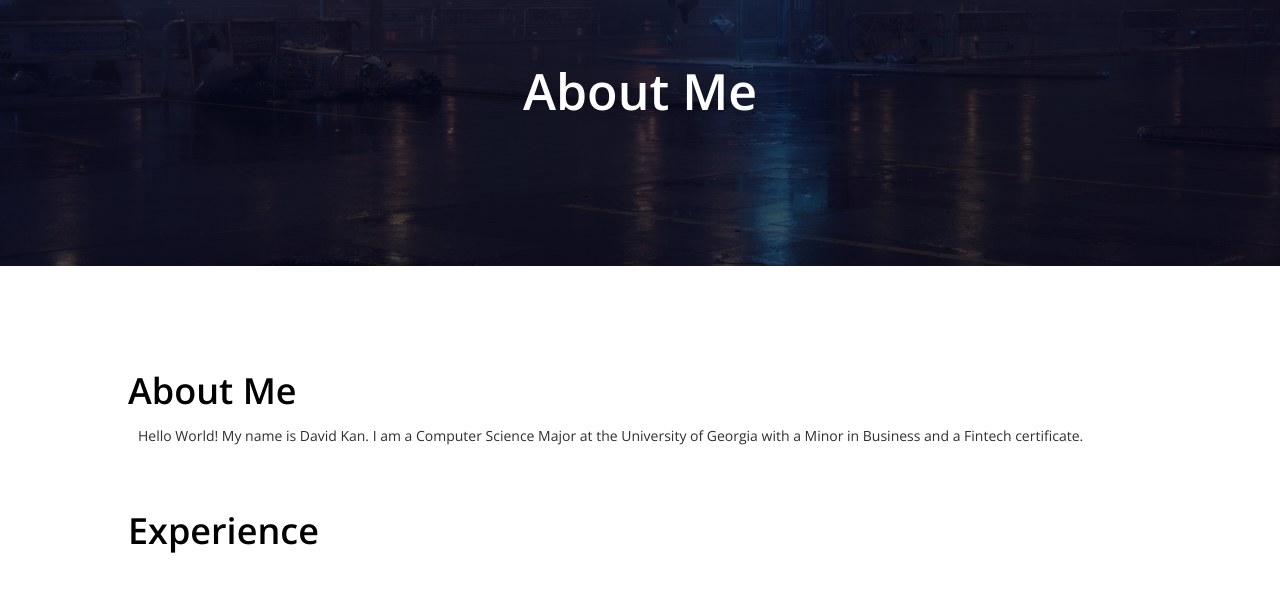
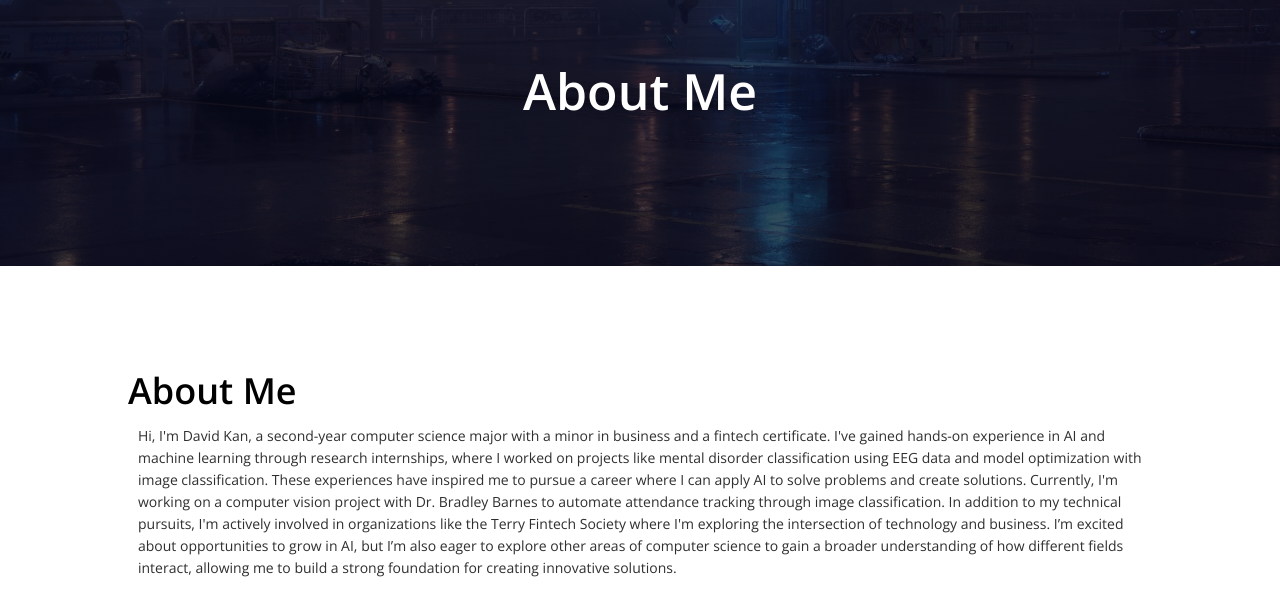
Before and after one commit to StreetLamp05/StreetLamp05.github.io, a plain HTML site: page about.html in a window 1280 px wide. Shown: the part 134-738 px from the top of the page. Drawn offline with nearby package versions, Linux system fonts and the light colour scheme.

Commit message:
Updating About Me section.

```diff
--- a/about.html
+++ b/about.html
@@ -40,9 +40,17 @@
 
 <section class="details">
    <h1>About Me</h1>
-   <p>Hello World! My name is David Kan. I am a Computer Science Major at the University of Georgia with a
-      Minor in
-      Business and a Fintech certificate.</p>
+   <p>Hi, I'm David Kan, a second-year computer science major with a minor in business and a fintech certificate. I've
+      gained hands-on experience in AI and machine learning through research internships, where I worked on projects
+      like mental disorder classification using EEG data and model optimization with image classification. These
+      experiences have inspired me to pursue a career where I can apply AI to solve problems and create solutions.
+      Currently, I'm working on a computer vision project with Dr. Bradley Barnes to automate attendance tracking
+      through image classification. In addition to my technical pursuits, I'm actively involved in organizations like
+      the Terry Fintech Society where I'm exploring the intersection of technology and business. I’m excited about
+      opportunities to grow in AI, but I’m also eager to explore other areas of computer science to gain a broader
+      understanding of how different fields interact, allowing me to build a strong foundation for creating innovative
+      solutions.
+   </p>
 
    <h1><br>Experience</h1>
    <div class="row">
```
